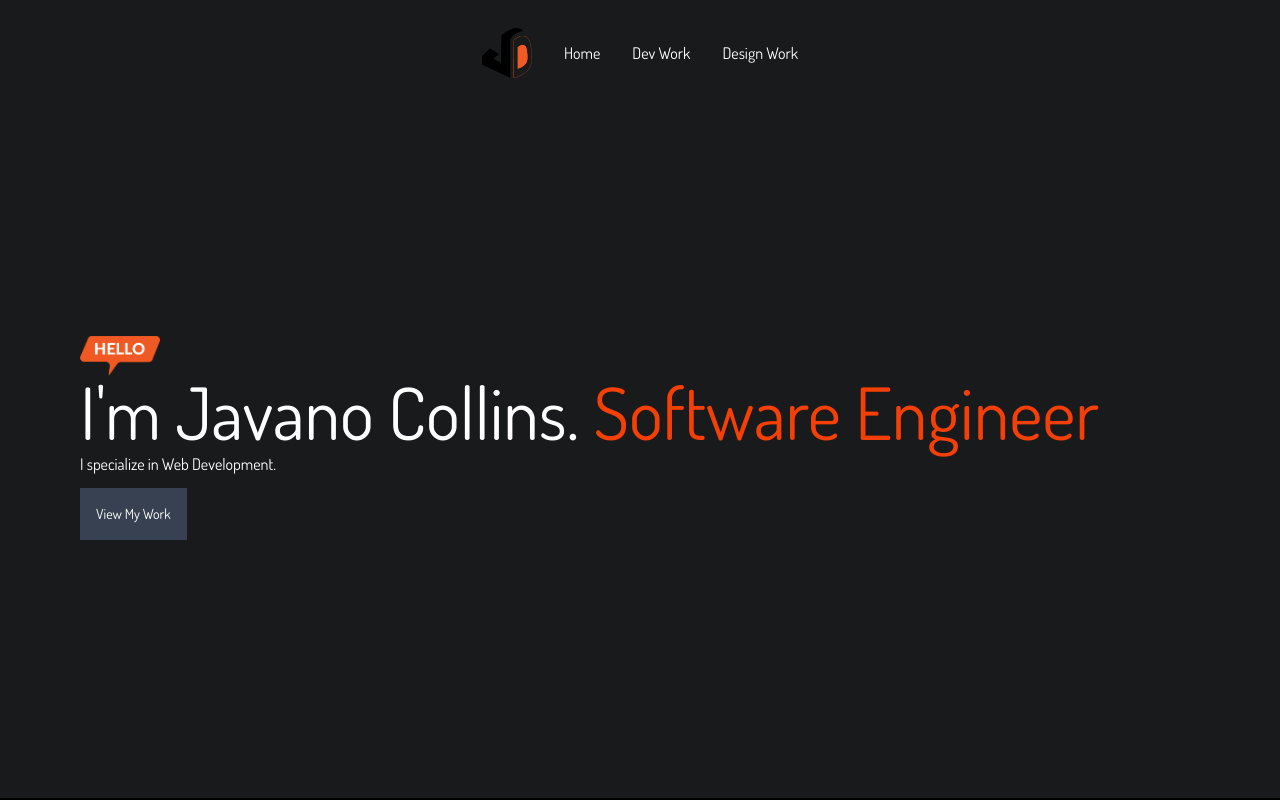
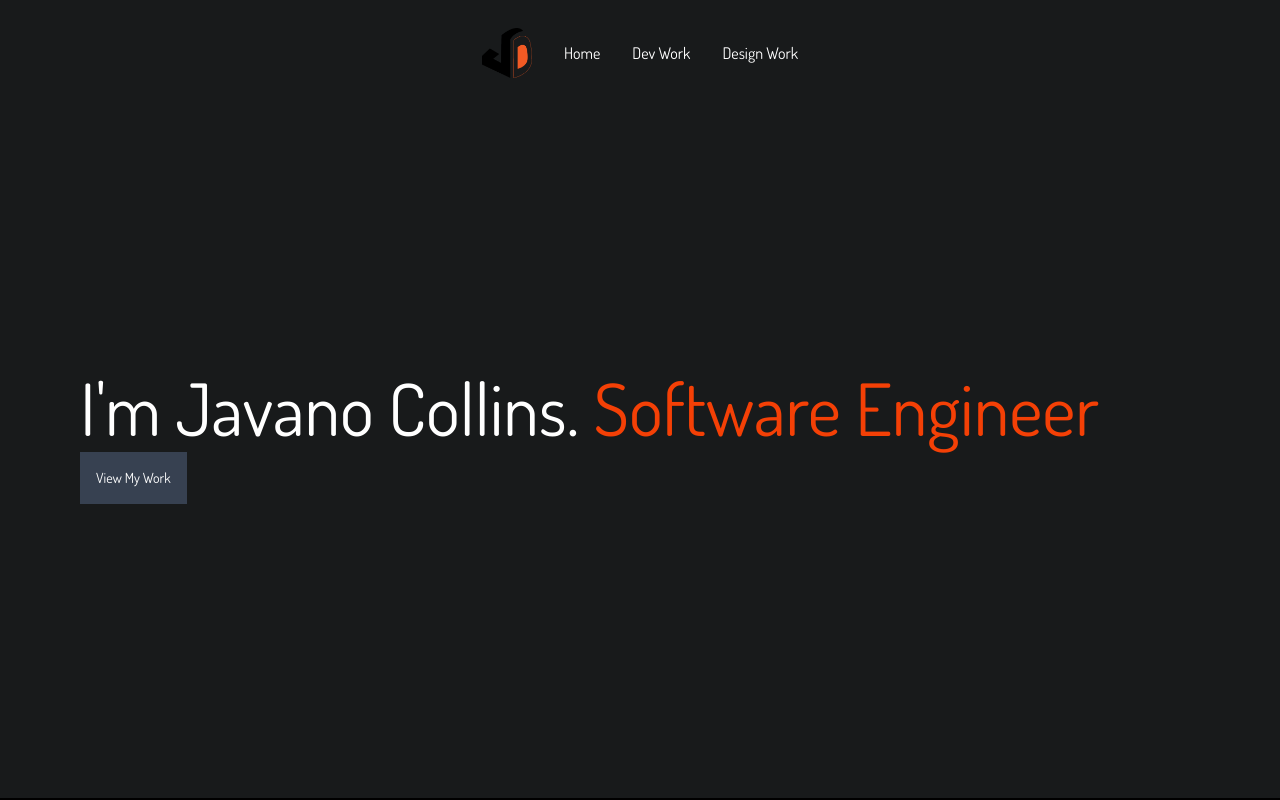
Before and after one commit to javanocollins/nextjs-portfolio, a Next.js app: page / in a window 1280 px wide. Shown: the top 800 px of the page. Built offline with nearby package versions, Linux system fonts and the light colour scheme.

Commit message:
update: remove hello img

```diff
--- a/pages/index.js
+++ b/pages/index.js
@@ -37,8 +37,7 @@ export default function Home() {
             <header
                 className={`${styles.HomePageHeader} bg-bgColor flex flex-col lg:px-20 px-12 items-start justify-center mx-auto`}
             >
-                <Image src={hello} width={80} height={40} rel="noreferrer" />
-                <div className="flex lg:text-7xl text-6xl font-medium mb-1 flex-wrap">
+                <div className="flex lg:text-7xl text-6xl font-medium mb-2 flex-wrap">
                     <h1 className="text-white">I'm Javano Collins.&nbsp;</h1>
                     <div className={`${styles.TypeWriter}`}>
                         <Typewriter
@@ -63,10 +62,6 @@ export default function Home() {
                         />
                     </div>
                 </div>
-
-                <p className="mb-3 text-white">
-                    I specialize in Web Development.
-                </p>
 
                 <Button
                     link="/dev-work"
```
